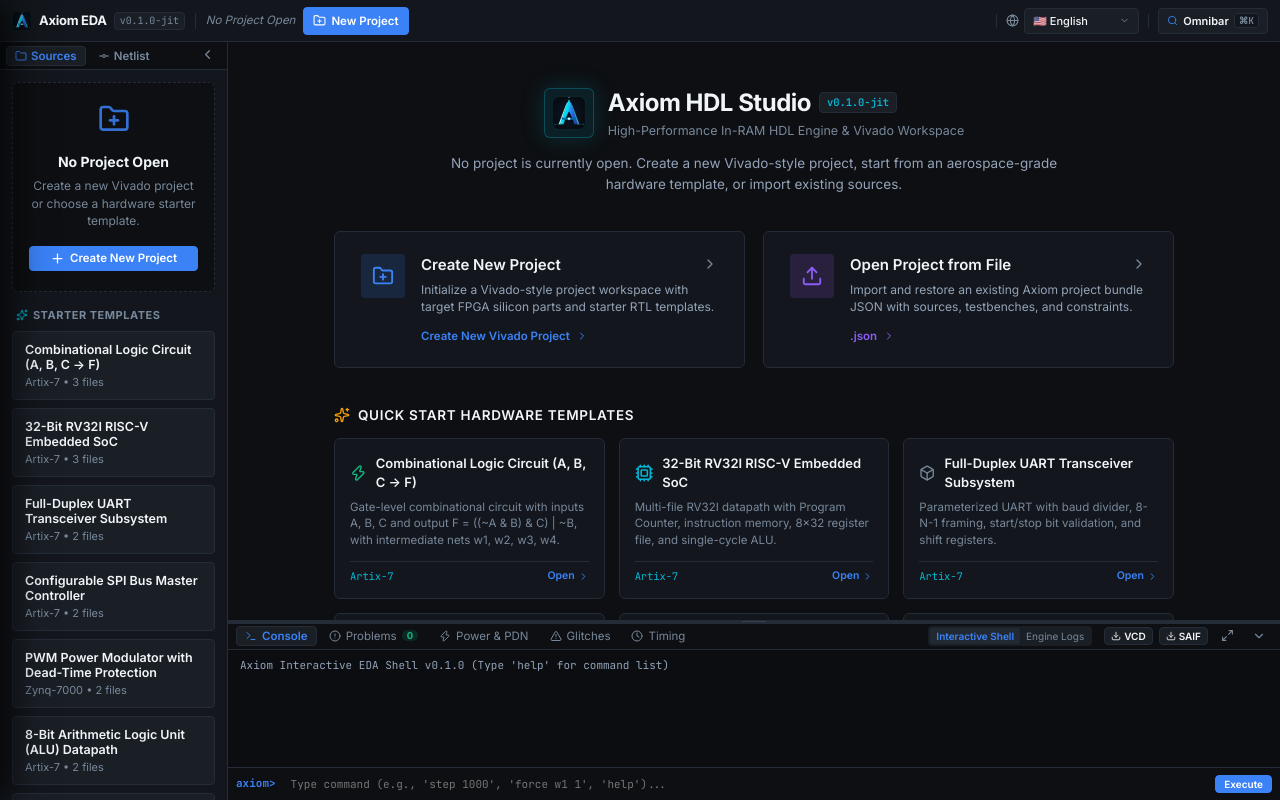
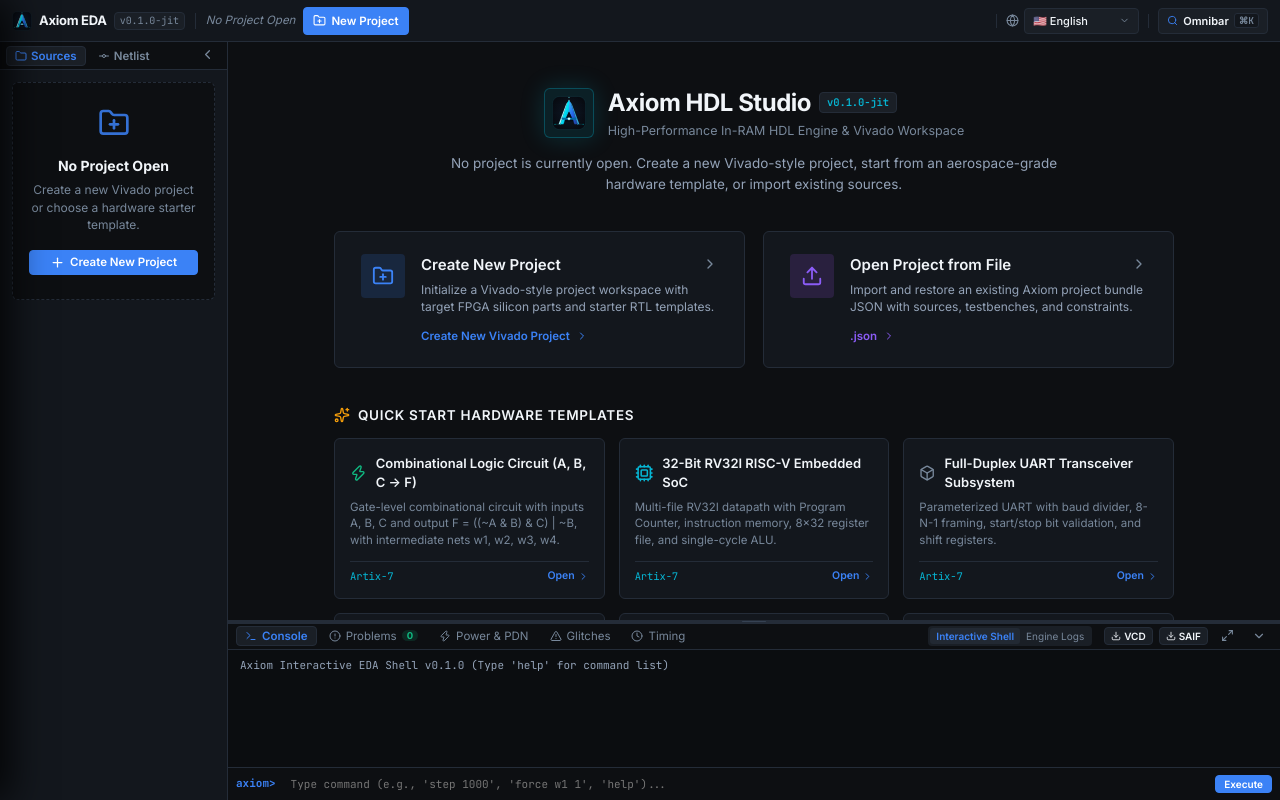
Before and after one commit to OguzhanUmutlu/axiom, a React (Vite) app in the folder ui/: page / in a window 1280 px wide. Built offline with nearby package versions, Linux system fonts and the light colour scheme.

Commit message:
fix(sidebar): remove redundant starter templates from left panel empty state

```diff
--- a/ui/src/components/ProjectManager.tsx
+++ b/ui/src/components/ProjectManager.tsx
@@ -13,14 +13,11 @@
   ChevronDown,
   ChevronRight,
   Download,
-  Sparkles,
   X
 } from "lucide-react";
 import {
   AxiomProject,
   ProjectFile,
-  PROJECT_TEMPLATES,
-  createProjectFromTemplate,
   deleteFileFromProject,
   setProjectTopModule
 } from "../engine/projectModel";
@@ -43,7 +40,7 @@
   onOpenNewProject,
   onSelectFile,
   onCloseProject,
-  onSelectTemplate
+  onSelectTemplate: _onSelectTemplate
 }) => {
   const { t } = useTranslation();
   const [sourcesOpen, setSourcesOpen] = useState<boolean>(true);
@@ -57,12 +54,11 @@
         <div
           className="axiom-card"
           style={{
-            padding: "20px 16px",
+            padding: "24px 16px",
             textAlign: "center",
             backgroundColor: "var(--bg-primary)",
             borderRadius: "var(--radius-md)",
-            border: "1px dashed var(--border-subtle)",
-            marginBottom: 16
+            border: "1px dashed var(--border-subtle)"
           }}
         >
           <FolderPlus size={32} color="var(--accent-blue)" style={{ margin: "0 auto 12px", opacity: 0.85 }} />
@@ -80,57 +76,6 @@
             <Plus size={15} />
             <span>{t("sidebar.newProjectAction")}</span>
           </button>
-        </div>
-
-        <div
-          style={{
-            fontSize: 11,
-            fontWeight: 700,
-            color: "var(--text-muted)",
-            textTransform: "uppercase",
-            padding: "0 4px 8px",
-            letterSpacing: 0.5,
-            display: "flex",
-            alignItems: "center",
-            gap: 5
-          }}
-        >
-          <Sparkles size={12} color="var(--accent-cyan)" />
-          <span>{t("sidebar.templatesTitle")}</span>
-        </div>
-
-        <div style={{ display: "flex", flexDirection: "column", gap: 8 }}>
-          {PROJECT_TEMPLATES.map((tmpl) => (
-            <button
-              key={tmpl.id}
-              onClick={() => {
-                if (onSelectTemplate) {
-                  onSelectTemplate(tmpl.id);
-                } else {
-                  const newProj = createProjectFromTemplate(tmpl.id);
-                  onUpdateProject(newProj);
-                }
-              }}
-              className="axiom-card axiom-card-hover"
-              style={{
-                textAlign: "left",
-                padding: "10px 12px",
-                borderRadius: "var(--radius-sm)",
-                backgroundColor: "var(--bg-tertiary)",
-                border: "1px solid var(--border-subtle)",
-                color: "var(--text-primary)",
-                cursor: "pointer",
-                transition: "border-color 0.15s ease, background-color 0.15s ease, transform 0.15s ease"
-              }}
-            >
-              <div style={{ fontSize: 12.5, fontWeight: 600, color: "var(--text-primary)" }}>
-                {tmpl.name}
-              </div>
-              <div style={{ fontSize: 11, color: "var(--text-muted)", marginTop: 3 }}>
-                {tmpl.defaultDevice.split(" ")[0]} • {tmpl.files.length} files
-              </div>
-            </button>
-          ))}
         </div>
       </div>
     );
```
Also changed, not shown: 1 other file (tests, documents, lock files or other folders).
